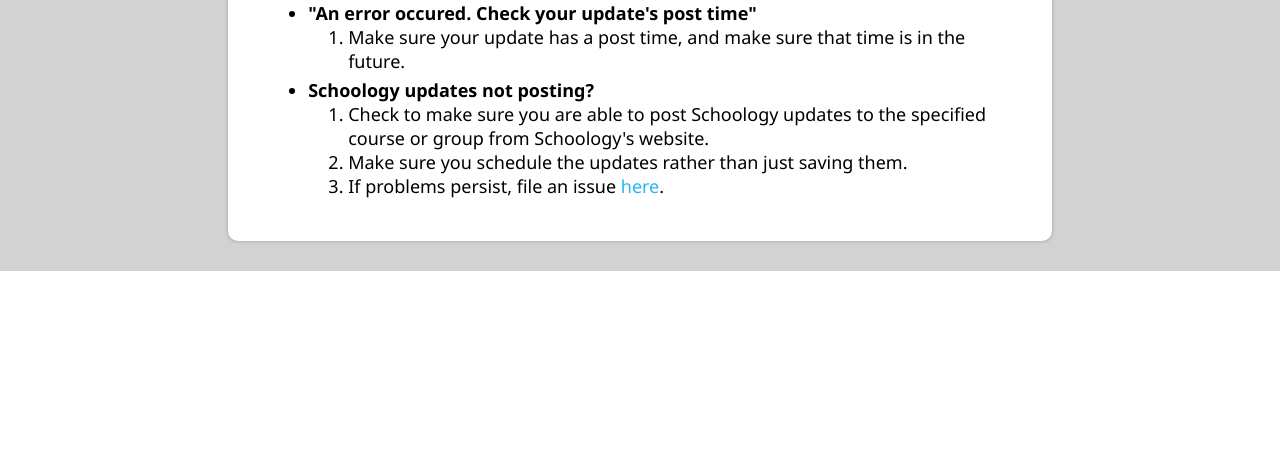
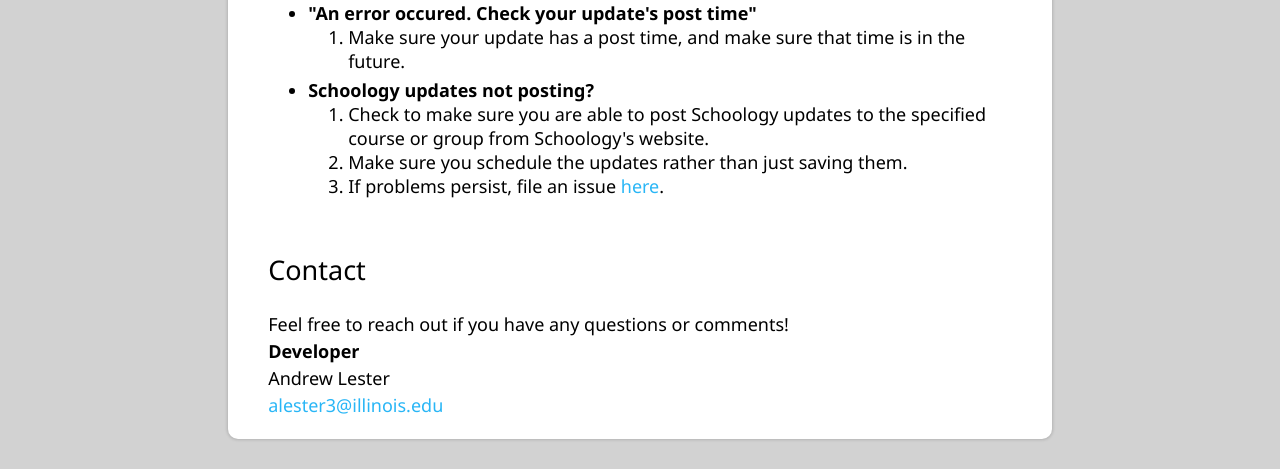
Before and after one commit to AndrewLester/update-scheduler, a Python web app: template app/templates/tutorial.html in a window 1280 px wide. Shown: the part 1435-1904 px from the top of the page. Before the commit the page ends 1706 px from the top, so only its background shows below. Run offline with Jinja, Linux system fonts and the light colour scheme; the template is opened without the code that fills it, so the values that code supplies are empty.

Commit message:
Add contact to tutorial page

```diff
--- a/app/static/js/main.js
+++ b/app/static/js/main.js
@@ -3,7 +3,7 @@
 const profileIcon = profileIconImg ? profileIconImg.parentElement : undefined;
 
 let currentScrollOffset = window.scrollY;
-window.addEventListener('scroll', function() {
+window.addEventListener('scroll', function () {
     if (window.scrollY > currentScrollOffset) {
         header.classList.remove('shown');
     } else {
@@ -21,3 +21,17 @@
         profileIcon.classList.toggle('open');
     }
 });
+
+const emailReplacements = {
+    'AT': '@',
+    'DOT': '.',
+};
+const emails = document.getElementsByClassName('email-link');
+
+for (let email of emails) {
+    for (let replacer in emailReplacements) {
+        const replacement = emailReplacements[replacer];
+        email.href = email.href.replace(replacer, replacement);
+        email.textContent = email.textContent.replace(replacer, replacement);
+    }
+}
--- a/app/templates/tutorial.html
+++ b/app/templates/tutorial.html
@@ -57,6 +57,11 @@
                 </ol>
             </li>
         </ul>
+        <h2>Contact</h2>
+        <p>Feel free to reach out if you have any questions or comments!</p>
+        <p><strong>Developer</strong></p>
+        <p>Andrew Lester</p>
+        <p><a href="mailto:alester3ATillinoisDOTedu" class="email-link">alester3ATillinoisDOTedu</a></p>
     </article>
 </main>
 {% endblock %}
```
